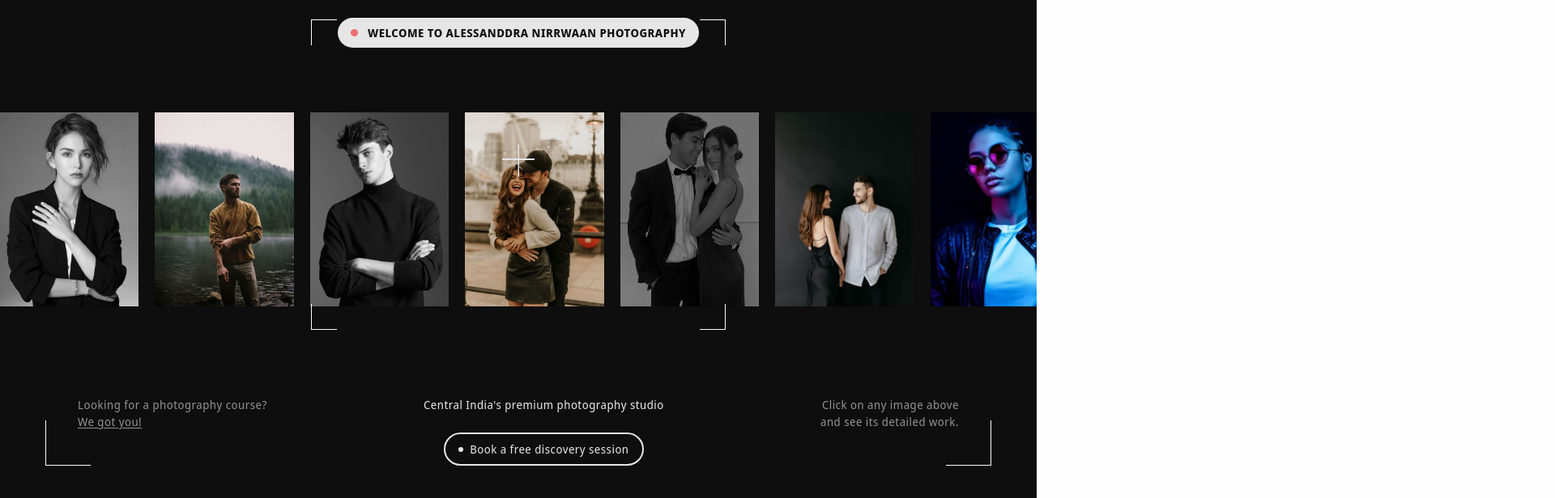
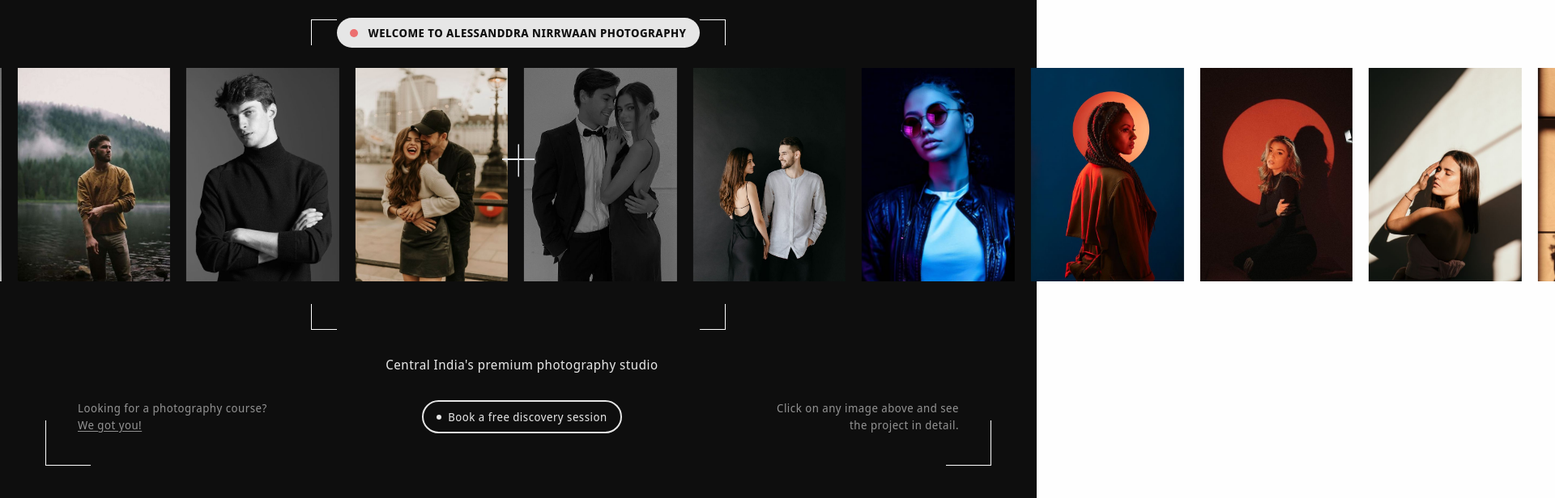
Before and after one commit to Kshitijkumar16/alessandra-studios, a Next.js app: page / in a window 1280 px wide. Shown: the part 184-800 px from the top of the page at 81% size, 1920 px wide, since content can reach past the window. Built offline with nearby package versions, Linux system fonts and the light colour scheme.

Commit message:
desktop scrolling done

```diff
--- /dev/null
+++ b/app/(root)/[id]/page.tsx
@@ -0,0 +1,9 @@
+import React from 'react'
+
+const page = () => {
+  return (
+    <div>page</div>
+  )
+}
+
+export default page
--- a/app/(root)/page.tsx
+++ b/app/(root)/page.tsx
@@ -3,7 +3,7 @@ import Navbar from "@/components/sections/Navbar";
 
 export default function Home() {
 	return (
-		<main className='relative'>
+		<main className='relative '>
 			<div className='absolute flex justify-center w-full'>
 				<Navbar />
 			</div>
--- a/components/sections/Landing.tsx
+++ b/components/sections/Landing.tsx
@@ -20,20 +20,20 @@ const Landing = () => {
 			<div className={cn("flex justify-center pt-16", sans.className)}>
 				{/* Greeting */}
 				<div className='flex items-center justify-center gap-3 px-4 py-2 rounded-full bg-white/90'>
-					<div className='h-[9px] bg-red-500 rounded-full aspect-square animate-pulse'></div>
+					<div className='h-[10px] bg-red-500 rounded-full aspect-square animate-pulse'></div>
 					<p className='text-black uppercase text-[14px] block font-[600] tracking-[0.5px]'>
 						Welcome to Alessanddra Nirrwaan Photography
 					</p>
 				</div>
 			</div>
 			{/* Images */}
-			<div className='pt-20 overflow-hidden'>
+			<div className='absolute top-1/2 -translate-y-1/2 overflow-hidden'>
 				<LandingImages />
 			</div>
 			{/* Bottom messages */}
 			<div
 				className={cn(
-					"absolute bottom-0 w-full flex justify-between px-24 pb-10",
+					"absolute bottom-0 w-full flex items-end justify-between px-24 pb-20",
 					sans.className
 				)}
 			>
@@ -47,13 +47,13 @@ const Landing = () => {
 					</Link>
 				</p>
 				<div className='flex flex-col items-center'>
-					<p className='block text-center text-white/90 tracking-[0.5px] text-[14px]'>
+					<p className='block text-center text-white/90 tracking-[0.5px] text-[16px]'>
 						Central India's premium photography studio
 					</p>
 					<Link
 						target='_blank'
 						href='https://wa.me/+911231231239'
-						className='text-white/90 text-[14px] tracking-[0.5px] mt-6 border-[2px] gap-2 border-white/90 px-4 py-2 rounded-full flex justify-center items-center'
+						className='text-white/90 text-[14px] tracking-[0.5px] mt-8 border-[2px] gap-2 border-white/90 px-4 py-2 rounded-full flex justify-center items-center'
 					>
 						<div className='aspect-square h-[6px] bg-white/90 rounded-full' />
 						<p className='block'>Book a free discovery session</p>
@@ -61,9 +61,9 @@ const Landing = () => {
 				</div>
 
 				<p className='block text-right text-white/55 tracking-[0.5px] text-[14px]'>
-					Click on any image above
+					Click on any image above and see
 					<br />
-					and see its detailed work.
+					the project in detail.
 				</p>
 			</div>
 
--- a/components/ui/LandingImages.tsx
+++ b/components/ui/LandingImages.tsx
@@ -1,17 +1,87 @@
 "use client";
+import gsap from "gsap";
 import { landingImages } from "@/constants";
 import Image from "next/image";
-import React from "react";
+import { AnimatePresence, motion } from "framer-motion";
+import { useEffect, useRef, useState } from "react";
+import { cn } from "@/lib/utils";
+import { sans } from "@/lib/fonts-provider";
+import Link from "next/link";
 
+interface CardProps {
+	image: {
+		id: string;
+		imageUrl: string;
+		alt: string;
+		year: string;
+		location: string;
+		shootType: string;
+	};
+}
 
-const LandingImages = () => {
+const Card = ({ image }: CardProps) => {
+	const [showOverlay, setShowOverlay] = useState(false);
+
+	const MotionLink = motion(Link);
+
 	return (
-		<div className='flex gap-5'>
-			{landingImages.map((image, index) => (
+		<motion.div
+			onMouseEnter={() => {
+				setShowOverlay(true);
+			}}
+			onMouseLeave={() => {
+				setShowOverlay(false);
+			}}
+			className='relative aspect-[1/1.4] min-h-[264px]'
+		>
+			<AnimatePresence>
+				{showOverlay && (
+					<MotionLink
+						href={`/${image.id}`}
+						initial={{ opacity: "0%" }}
+						animate={{
+							opacity: "100%",
+							transition: { duration: 0.3, ease: "easeOut" },
+						}}
+						exit={{
+							opacity: "0%",
+							transition: { duration: 0.3, ease: "easeOut" },
+						}}
+						className='absolute inset-0 z-10 flex justify-center items-center'
+					>
 						<div
-					key={index}
-					className='cursor-pointer aspect-[1/1.4] relative h-[240px]'
+							className={cn(
+								"absolute h-full w-full bg-black/50 flex flex-col justify-end items-center z-10 py-4 px-4",
+								sans.className
+							)}
 						>
+							<motion.div
+								initial={{ y: 10 }}
+								animate={{ y: 0 }}
+								exit={{ y: 10 }}
+								className='flex flex-col justify-center items-center'
+							>
+								<p className='text-white z-10 text-[14px] font-semibold'>
+									{image.shootType}
+								</p>
+								<p className='text-white z-10 text-[14px] font-semibold'>{`${image.year} ${image.location}`}</p>
+							</motion.div>
+							{/*  */}
+							<motion.div
+								initial={{ y: 10 }}
+								animate={{ y: 0 }}
+								exit={{ y: 10 }}
+								className='flex rounded-full z-10 px-3 py-1 justify-center items-center bg-white/90 gap-2 mt-4'
+							>
+								<div className='aspect-square h-2 rounded-full bg-black/80 z-10' />
+								<p className='text-[14px] block font-semibold'>
+									<span>See project</span>
+								</p>
+							</motion.div>
+						</div>
+					</MotionLink>
+				)}
+			</AnimatePresence>
 			<Image
 				src={image.imageUrl}
 				alt={image.alt}
@@ -19,8 +89,56 @@ const LandingImages = () => {
 				priority
 				className='object-cover object-center'
 			/>
+		</motion.div>
+	);
+};
+
+const LandingImages = () => {
+	const p1 = useRef<HTMLDivElement>(null);
+	const p2 = useRef<HTMLDivElement>(null);
+
+	let xPercent = 0;
+	let direction = -1;
+
+	useEffect(() => {
+		requestAnimationFrame(animation);
+	}, []);
+
+	const animation = () => {
+		if (xPercent <= -100) {
+			xPercent = 0;
+		}
+		gsap.set(p1.current, { xPercent: xPercent });
+		gsap.set(p2.current, { xPercent: xPercent });
+		xPercent += 0.025 * direction;
+		requestAnimationFrame(animation);
+	};
+
+	//
+	return (
+		<div className='flex'>
+			<div
+				ref={p1}
+				className='flex gap-5 pl-5'
+			>
+				{landingImages.map((photo, index) => (
+					<Card
+						image={photo}
+						key={index}
+					/>
+				))}
 			</div>
+			<div
+				ref={p2}
+				className='flex gap-5 pl-5'
+			>
+				{landingImages.map((photo, index) => (
+					<Card
+						image={photo}
+						key={index}
+					/>
 				))}
+			</div>
 		</div>
 	);
 };
--- a/constants/index.ts
+++ b/constants/index.ts
@@ -5,16 +5,112 @@ export const navLinks = [
 ];
 
 export const landingImages = [
-	{ imageUrl: "/assets/img1.png", alt: "test" },
-	{ imageUrl: "/assets/img2.png", alt: "test" },
-	{ imageUrl: "/assets/img3.png", alt: "test" },
-	{ imageUrl: "/assets/img4.png", alt: "test" },
-	{ imageUrl: "/assets/img5.png", alt: "test" },
-	{ imageUrl: "/assets/img6.png", alt: "test" },
-	{ imageUrl: "/assets/img7.png", alt: "test" },
-	{ imageUrl: "/assets/img8.png", alt: "test" },
-	{ imageUrl: "/assets/img9.png", alt: "test" },
-	{ imageUrl: "/assets/img10.png", alt: "test" },
-	{ imageUrl: "/assets/img11.png", alt: "test" },
-	{ imageUrl: "/assets/img12.png", alt: "test" },
+	{
+		id: "project01",
+		imageUrl: "/assets/img1.png",
+		alt: "test",
+		shootType: "Maternity Photoshoot",
+		location: "Nagpur",
+		camera: "Canon EOS 60D",
+		year: "2023",
+	},
+	{
+		id: "project02",
+		imageUrl: "/assets/img2.png",
+		alt: "test",
+		shootType: "Maternity Photoshoot",
+		location: "Nagpur",
+		camera: "Canon EOS 60D",
+		year: "2023",
+	},
+	{
+		id: "project03",
+		imageUrl: "/assets/img3.png",
+		alt: "test",
+		shootType: "Maternity Photoshoot",
+		location: "Nagpur",
+		camera: "Canon EOS 60D",
+		year: "2023",
+	},
+	{
+		id: "project04",
+		imageUrl: "/assets/img4.png",
+		alt: "test",
+		shootType: "Maternity Photoshoot",
+		location: "Nagpur",
+		camera: "Canon EOS 60D",
+		year: "2023",
+	},
+	{
+		id: "project05",
+		imageUrl: "/assets/img5.png",
+		alt: "test",
+		shootType: "Maternity Photoshoot",
+		location: "Nagpur",
+		camera: "Canon EOS 60D",
+		year: "2023",
+	},
+	{
+		id: "project06",
+		imageUrl: "/assets/img6.png",
+		alt: "test",
+		shootType: "Maternity Photoshoot",
+		location: "Nagpur",
+		camera: "Canon EOS 60D",
+		year: "2023",
+	},
+	{
+		id: "project07",
+		imageUrl: "/assets/img7.png",
+		alt: "test",
+		shootType: "Maternity Photoshoot",
+		location: "Nagpur",
+		camera: "Canon EOS 60D",
+		year: "2023",
+	},
+	{
+		id: "project08",
+		imageUrl: "/assets/img8.png",
+		alt: "test",
+		shootType: "Maternity Photoshoot",
+		location: "Nagpur",
+		camera: "Canon EOS 60D",
+		year: "2023",
+	},
+	{
+		id: "project09",
+		imageUrl: "/assets/img9.png",
+		alt: "test",
+		shootType: "Maternity Photoshoot",
+		location: "Nagpur",
+		camera: "Canon EOS 60D",
+		year: "2023",
+	},
+	{
+		id: "project10",
+		imageUrl: "/assets/img10.png",
+		alt: "test",
+		shootType: "Maternity Photoshoot",
+		location: "Nagpur",
+		camera: "Canon EOS 60D",
+		year: "2023",
+	},
+	{
+		id: "project11",
+		imageUrl: "/assets/img11.png",
+		alt: "test",
+		shootType: "Maternity Photoshoot",
+		location: "Nagpur",
+		camera: "Canon EOS 60D",
+		year: "2023",
+	},
+	{
+		id: "project12",
+		imageUrl: "/assets/img12.png",
+		alt: "test",
+		shootType: "Maternity Photoshoot",
+		location: "Nagpur",
+		camera: "Canon EOS 60D",
+		year: "2023",
+	},
 ];
--- a/package.json
+++ b/package.json
@@ -11,10 +11,12 @@
   "dependencies": {
     "@studio-freight/react-lenis": "^0.0.46",
     "framer-motion": "^11.0.25",
+    "gsap": "^3.12.5",
     "lucide-react": "^0.365.0",
     "next": "14.1.4",
     "react": "^18",
     "react-dom": "^18",
+    "react-use-measure": "^2.1.1",
     "tailwind-merge": "^2.2.2",
     "zustand": "^4.5.2"
   },
```
Also changed, not shown: hooks/useHover.ts (added, +13 -0 lines), 1 other file (tests, documents, lock files or other folders). Lines whose indentation alone changed are shown as unchanged.
